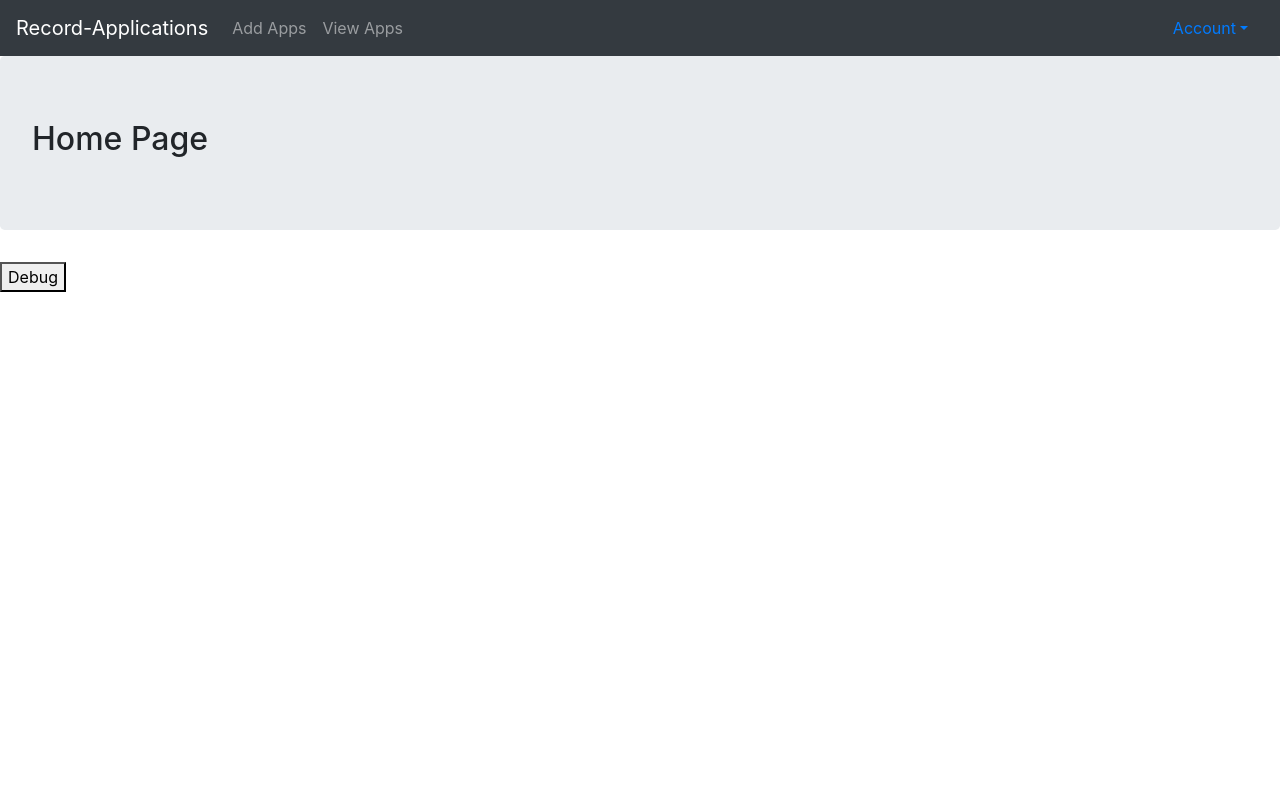
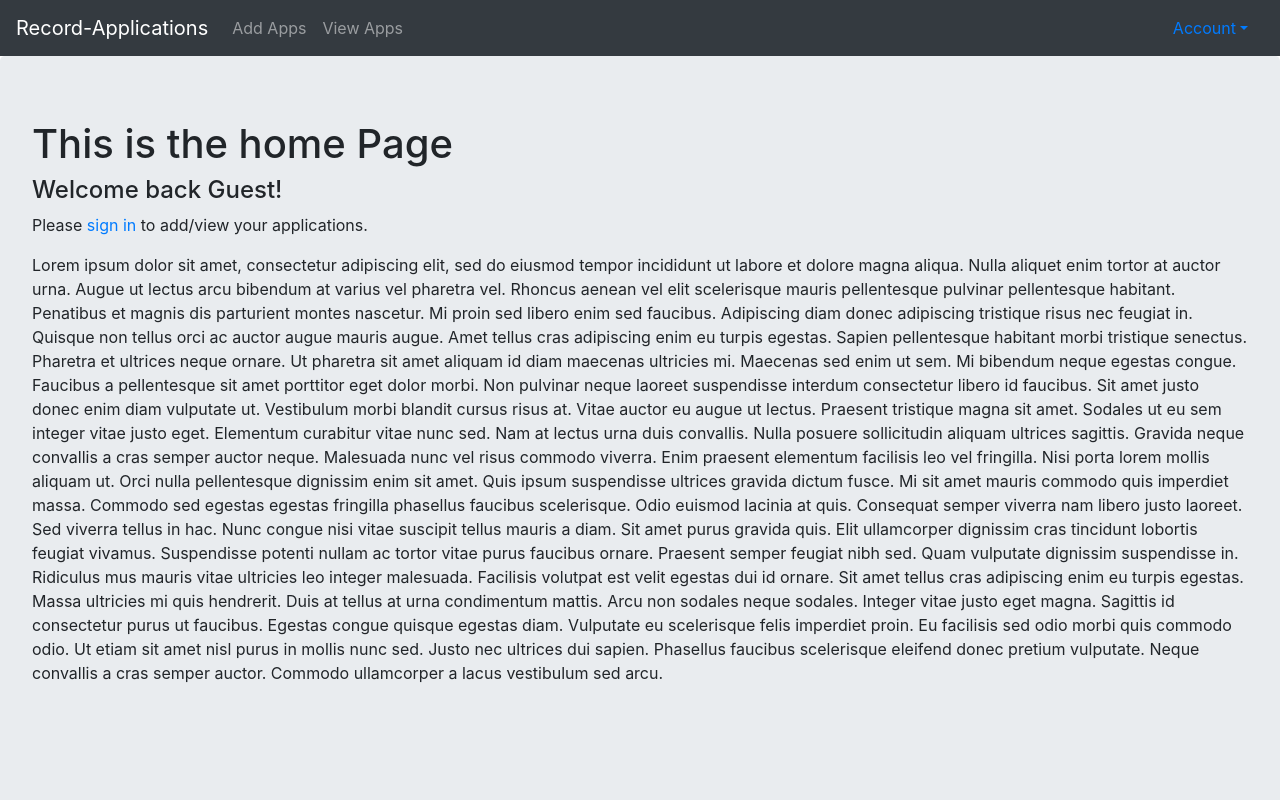
Before and after one commit to jbroomer/Record-Applications, a React (Create React App) app in the folder frontend/: page / in a window 1280 px wide. Shown: the top 800 px of the page. Built offline with nearby package versions, Linux system fonts and the light colour scheme; the HTML template or start-up script is replaced by a standard one.

Commit message:
Improved Frontend of Home page

```diff
--- a/frontend/src/components/HomePage.js
+++ b/frontend/src/components/HomePage.js
@@ -1,10 +1,30 @@
 import React from 'react'
 import Jumbotron from 'react-bootstrap/Jumbotron';
+import { makeStyles } from '@material-ui/core/styles';
+import {
+    BrowserRouter as Router,
+    Route, Link, Redirect, withRouter
+  } from 'react-router-dom'
+
+  const useStyles = makeStyles(theme => ({
+    jumbo: {
+        minHeight: 848,
+    },
+  }));
 
 const HomePage = () => {
+    const classes = useStyles();
+
     return (
-        <Jumbotron>
-            <h2>Home Page</h2>
+        <Jumbotron className={classes.jumbo}>
+            <h1>This is the home Page</h1>
+            <h4>Welcome back Guest!</h4>
+            <p>Please <Link to="/login">sign in</Link> to add/view your applications.</p>
+            <p>Lorem ipsum dolor sit amet, consectetur adipiscing elit, sed do eiusmod tempor incididunt ut labore et dolore magna aliqua. Nulla aliquet enim tortor at auctor urna. Augue ut lectus arcu bibendum at varius vel pharetra vel. Rhoncus aenean vel elit scelerisque mauris pellentesque pulvinar pellentesque habitant. Penatibus et magnis dis parturient montes nascetur. Mi proin sed libero enim sed faucibus. Adipiscing diam donec adipiscing tristique risus nec feugiat in. Quisque non tellus orci ac auctor augue mauris augue. Amet tellus cras adipiscing enim eu turpis egestas. Sapien pellentesque habitant morbi tristique senectus. Pharetra et ultrices neque ornare. Ut pharetra sit amet aliquam id diam maecenas ultricies mi. Maecenas sed enim ut sem. Mi bibendum neque egestas congue.
+                Faucibus a pellentesque sit amet porttitor eget dolor morbi. Non pulvinar neque laoreet suspendisse interdum consectetur libero id faucibus. Sit amet justo donec enim diam vulputate ut. Vestibulum morbi blandit cursus risus at. Vitae auctor eu augue ut lectus. Praesent tristique magna sit amet. Sodales ut eu sem integer vitae justo eget. Elementum curabitur vitae nunc sed. Nam at lectus urna duis convallis. Nulla posuere sollicitudin aliquam ultrices sagittis. Gravida neque convallis a cras semper auctor neque. Malesuada nunc vel risus commodo viverra. Enim praesent elementum facilisis leo vel fringilla. Nisi porta lorem mollis aliquam ut. Orci nulla pellentesque dignissim enim sit amet.
+                Quis ipsum suspendisse ultrices gravida dictum fusce. Mi sit amet mauris commodo quis imperdiet massa. Commodo sed egestas egestas fringilla phasellus faucibus scelerisque. Odio euismod lacinia at quis. Consequat semper viverra nam libero justo laoreet. Sed viverra tellus in hac. Nunc congue nisi vitae suscipit tellus mauris a diam. Sit amet purus gravida quis. Elit ullamcorper dignissim cras tincidunt lobortis feugiat vivamus. Suspendisse potenti nullam ac tortor vitae purus faucibus ornare. Praesent semper feugiat nibh sed. Quam vulputate dignissim suspendisse in. Ridiculus mus mauris vitae ultricies leo integer malesuada. Facilisis volutpat est velit egestas dui id ornare. Sit amet tellus cras adipiscing enim eu turpis egestas.
+                Massa ultricies mi quis hendrerit. Duis at tellus at urna condimentum mattis. Arcu non sodales neque sodales. Integer vitae justo eget magna. Sagittis id consectetur purus ut faucibus. Egestas congue quisque egestas diam. Vulputate eu scelerisque felis imperdiet proin. Eu facilisis sed odio morbi quis commodo odio. Ut etiam sit amet nisl purus in mollis nunc sed. Justo nec ultrices dui sapien. Phasellus faucibus scelerisque eleifend donec pretium vulputate. Neque convallis a cras semper auctor. Commodo ullamcorper a lacus vestibulum sed arcu.
+            </p>
         </Jumbotron>
     )
 }
```
